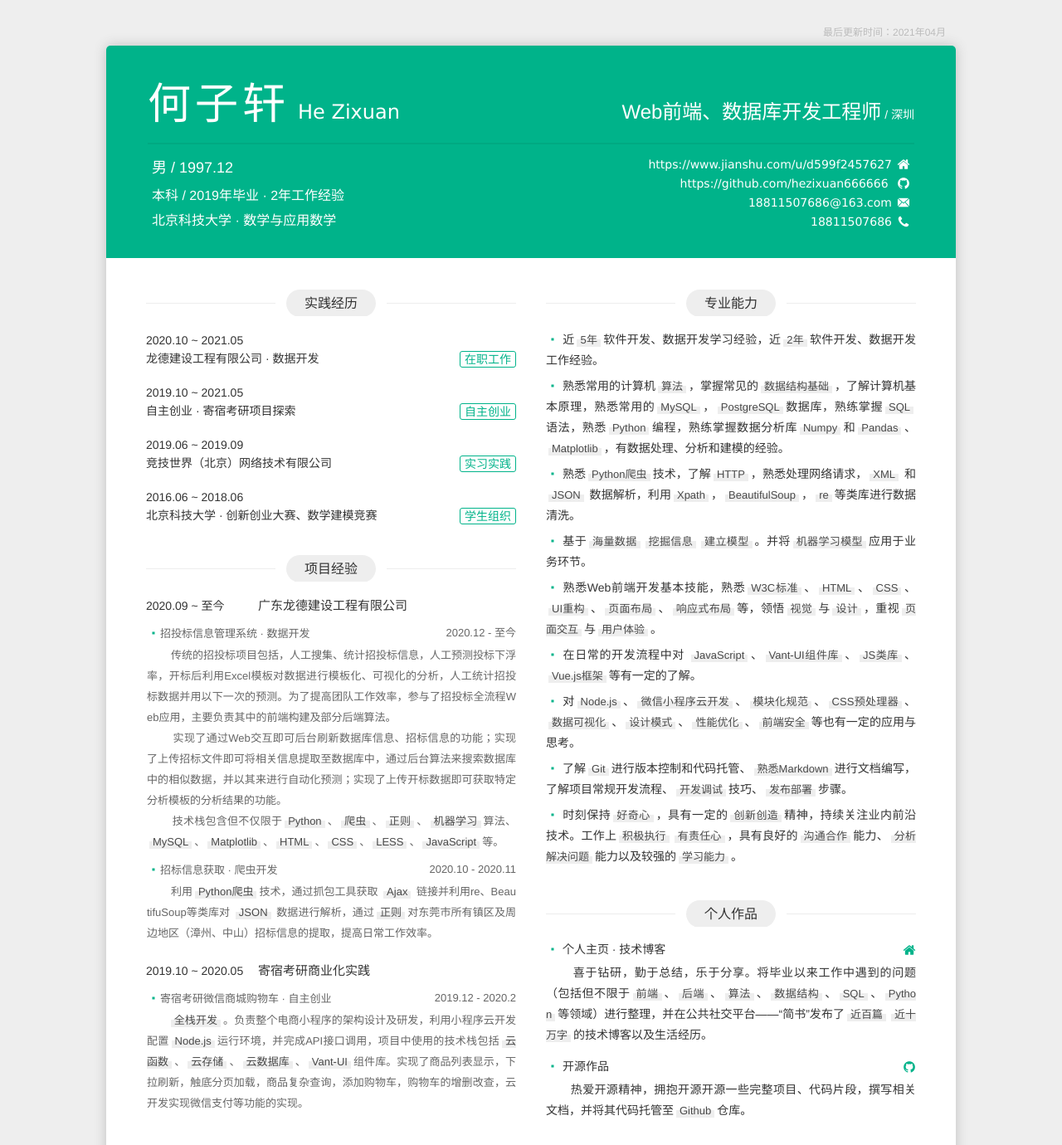
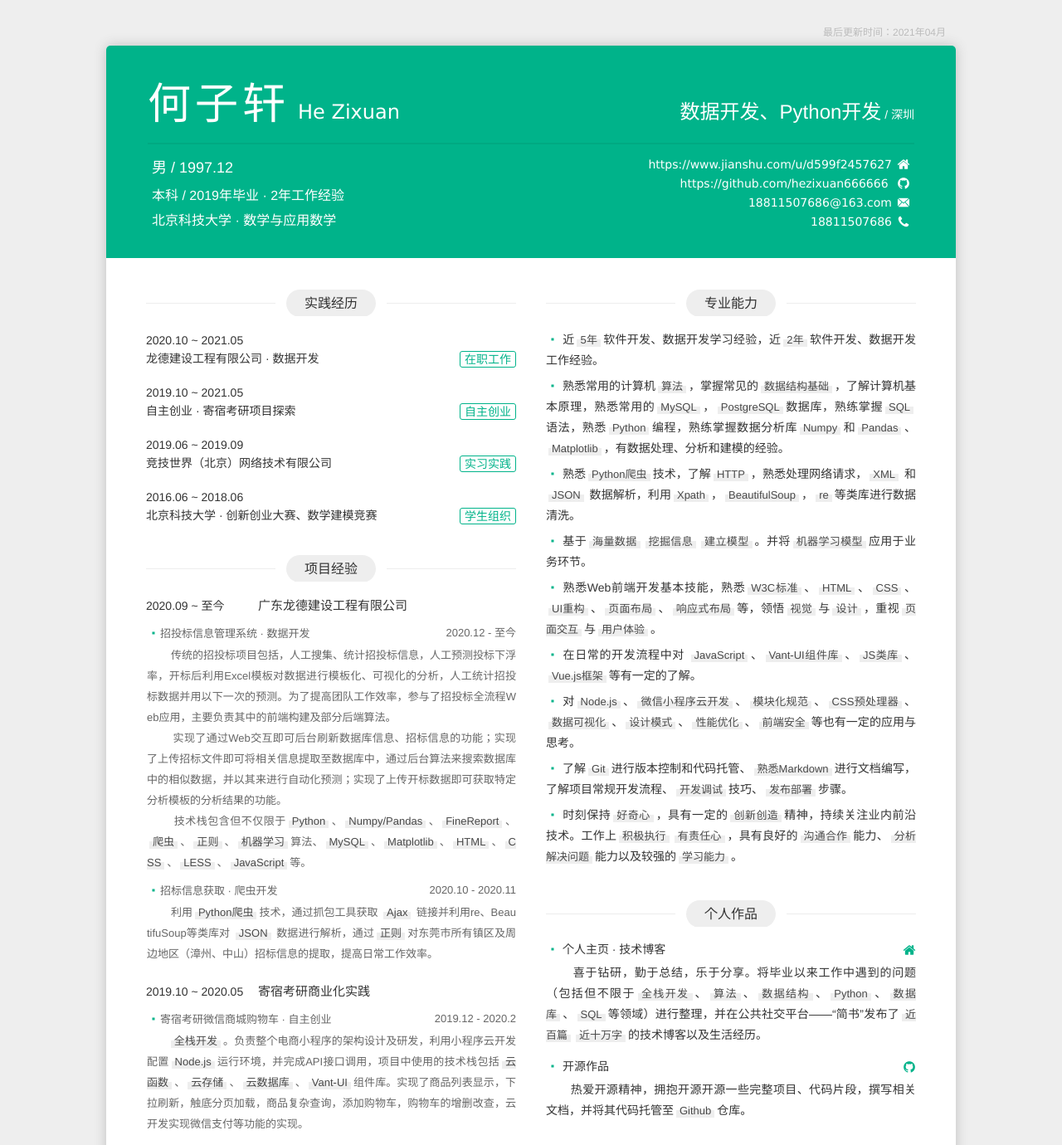
Before and after one commit to hezixuan666666/resume, a website built with webpack: page index.html in a window 1280 px wide. Shown: the top 1380 px of the page at 83% size. Built offline with nearby package versions, Linux system fonts and the light colour scheme.

Commit message:
20210426

```diff
--- a/index.html
+++ b/index.html
@@ -17,7 +17,7 @@
       <h1>何子轩<small>He Zixuan</small></h1>
      </div>
      <div class="job">
-      <h2>Web前端、数据库开发工程师<small> / 深圳</small></h2>
+      <h2>数据开发、Python开发<small> / 深圳</small></h2>
      </div>
     </section>
     <section class="info">
@@ -118,7 +118,7 @@
         <div class="item-bd">
          <p class="section-content">&nbsp; &nbsp; &nbsp; &nbsp; 传统的招投标项目包括，人工搜集、统计招投标信息，人工预测投标下浮率，开标后利用Excel模板对数据进行模板化、可视化的分析，人工统计招投标数据并用以下一次的预测。为了提高团队工作效率，参与了招投标全流程Web应用，主要负责其中的前端构建及部分后端算法。
             <br>
-            &nbsp; &nbsp; &nbsp; &nbsp; 实现了通过Web交互即可后台刷新数据库信息、招标信息的功能；实现了上传招标文件即可将相关信息提取至数据库中，通过后台算法来搜索数据库中的相似数据，并以其来进行自动化预测；实现了上传开标数据即可获取特定分析模板的分析结果的功能。<br>&nbsp; &nbsp; &nbsp; &nbsp; 技术栈包含但不仅限于<strong>Python</strong>、<strong>爬虫</strong>、<strong>正则</strong>、<strong>机器学习</strong>算法、<strong>MySQL</strong>、<strong>Matplotlib</strong>、<strong>HTML</strong>、<strong>CSS</strong>、<strong>LESS</strong>、<strong>JavaScript</strong>等。</p>
+            &nbsp; &nbsp; &nbsp; &nbsp; 实现了通过Web交互即可后台刷新数据库信息、招标信息的功能；实现了上传招标文件即可将相关信息提取至数据库中，通过后台算法来搜索数据库中的相似数据，并以其来进行自动化预测；实现了上传开标数据即可获取特定分析模板的分析结果的功能。<br>&nbsp; &nbsp; &nbsp; &nbsp; 技术栈包含但不仅限于<strong>Python</strong>、<strong>Numpy/Pandas</strong>、<strong>FineReport</strong>、<strong>爬虫</strong>、<strong>正则</strong>、<strong>机器学习</strong>算法、<strong>MySQL</strong>、<strong>Matplotlib</strong>、<strong>HTML</strong>、<strong>CSS</strong>、<strong>LESS</strong>、<strong>JavaScript</strong>等。</p>
         </div>
        </div>
 
@@ -200,7 +200,7 @@
          <a class="item-more" href="https://www.jianshu.com/u/d599f2457627" target="_blank" title="简书个人主页"><i class="iconfont icon-homepage"></i></a>
         </header>
         <div class="item-bd">
-         <p class="section-content">&nbsp; &nbsp; &nbsp; &nbsp;喜于钻研，勤于总结，乐于分享。将毕业以来工作中遇到的问题（包括但不限于<strong>前端</strong>、<strong>后端</strong>、<strong>算法</strong>、<strong>数据结构</strong>、<strong>SQL</strong>、<strong>Python</strong>等领域）进行整理，并在公共社交平台——“简书”发布了<strong>近百篇</strong><strong>近十万字</strong>的技术博客以及生活经历。
+         <p class="section-content">&nbsp; &nbsp; &nbsp; &nbsp;喜于钻研，勤于总结，乐于分享。将毕业以来工作中遇到的问题（包括但不限于<strong>全栈开发</strong>、<strong>算法</strong>、<strong>数据结构</strong>、<strong>Python</strong>、<strong>数据库</strong>、<strong>SQL</strong>等领域）进行整理，并在公共社交平台——“简书”发布了<strong>近百篇</strong><strong>近十万字</strong>的技术博客以及生活经历。
             <!-- <strong></strong><em></em><em></em><em></em><strong></strong></p> -->
         </div>
        </div>
```
Also changed, not shown: src/index.html (+1 -1 lines).
